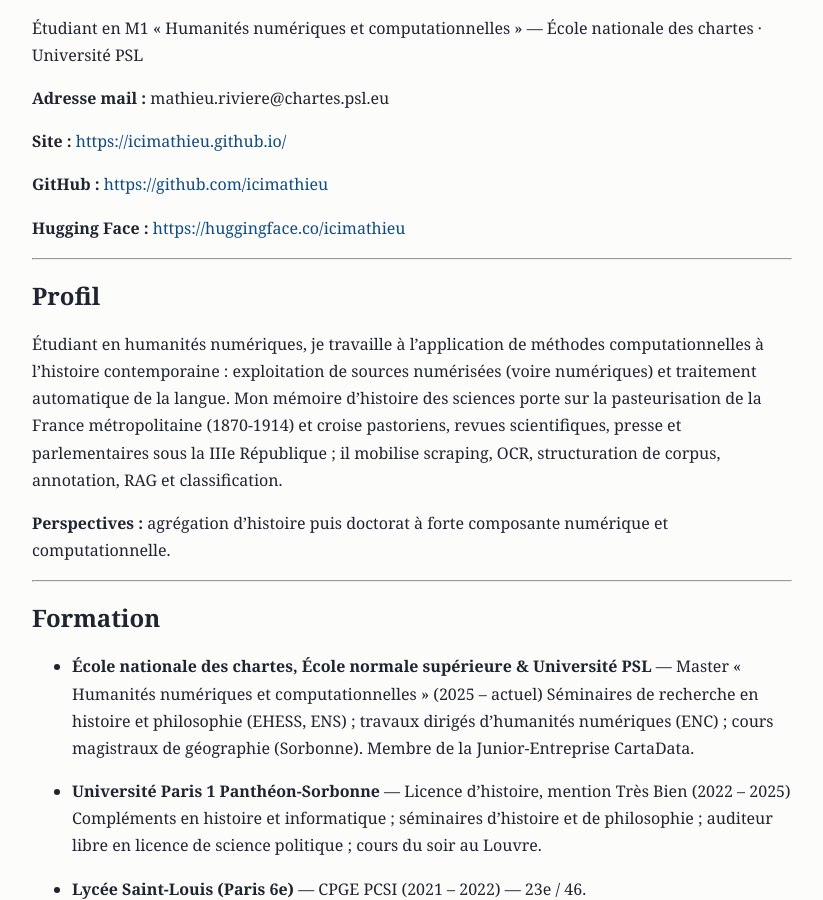
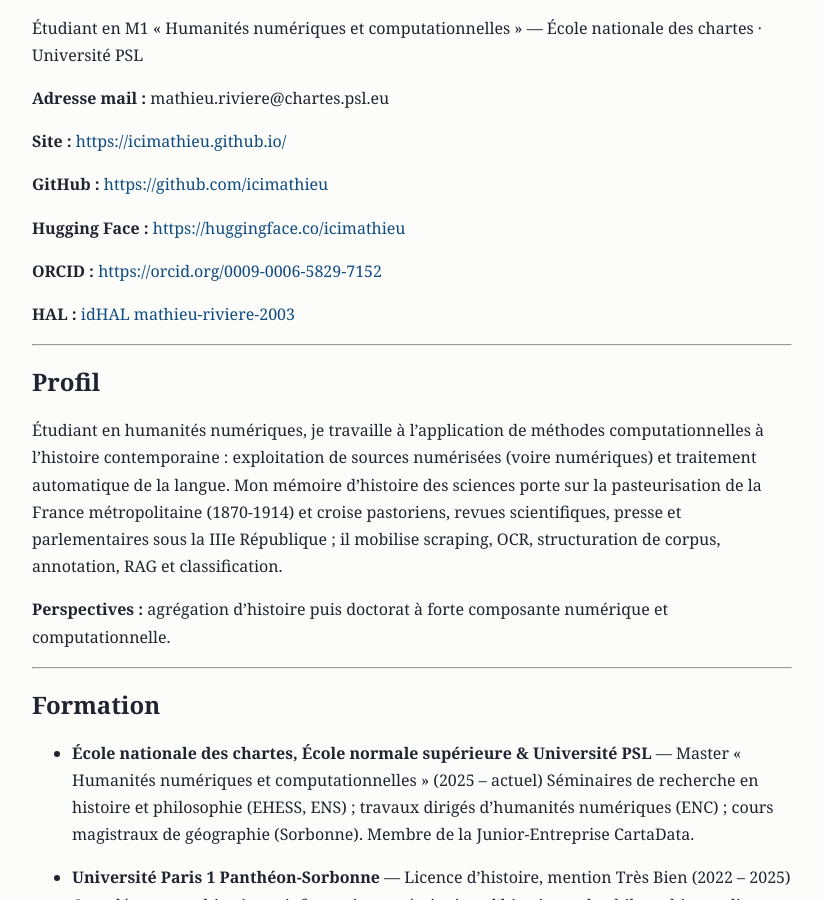
Before and after one commit to icimathieu/icimathieu.github.io, a Jekyll site: the page built from pages/fr/cv.md, in a window 1280 px wide and 900 px high, scrolled down 416 px. Shown: the whole window, without its empty margins (228-1051 px from the left). Built offline with Jekyll 4.4.1, drawn with Linux system fonts in a browser that asks for light colours.

Commit message:
Ajout des identifiants chercheur ORCID et HAL (pied de page + CV FR/EN)
Co-Authored-By: Claude Opus 5.5 <noreply@anthropic.com>
Claude-Session: https://claude.ai/code/session_01BkapM8KpZzwWUqNFEWpHct

```diff
--- a/_includes/footer.html
+++ b/_includes/footer.html
@@ -4,6 +4,8 @@
       © {{ site.time | date: "%Y" }} {{ site.title }} ·
       <a href="{{ '/feed.xml' | relative_url }}">RSS</a> ·
       <a href="https://github.com/icimathieu" target="_blank" rel="noopener">GitHub</a> ·
+      <a href="https://orcid.org/0009-0006-5829-7152" target="_blank" rel="me noopener">ORCID</a> ·
+      <a href="https://hal.science/search/index/?q=*&amp;authIdHal_s=mathieu-riviere-2003" target="_blank" rel="noopener">HAL</a> ·
       <a href="https://www.linkedin.com/in/mathieu-rivière-7a076a271" target="_blank" rel="noopener">LinkedIn</a> ·
       <a href="https://www.youtube.com/@LHistosef/videos" target="_blank" rel="noopener">YouTube</a> ·
       <a href="mailto:mathieu.riviere@chartes.psl.eu">mathieu.riviere@chartes.psl.eu</a>
--- a/pages/fr/cv.md
+++ b/pages/fr/cv.md
@@ -20,6 +20,10 @@ translation_key: cv
 **GitHub :** [https://github.com/icimathieu](https://github.com/icimathieu)
 
 **Hugging Face :** [https://huggingface.co/icimathieu](https://huggingface.co/icimathieu)
+
+**ORCID :** [https://orcid.org/0009-0006-5829-7152](https://orcid.org/0009-0006-5829-7152)
+
+**HAL :** [idHAL mathieu-riviere-2003](https://hal.science/search/index/?q=*&authIdHal_s=mathieu-riviere-2003)
 
 ---
 
```
Also changed, not shown: pages/en/cv.md (+4 -0 lines).
